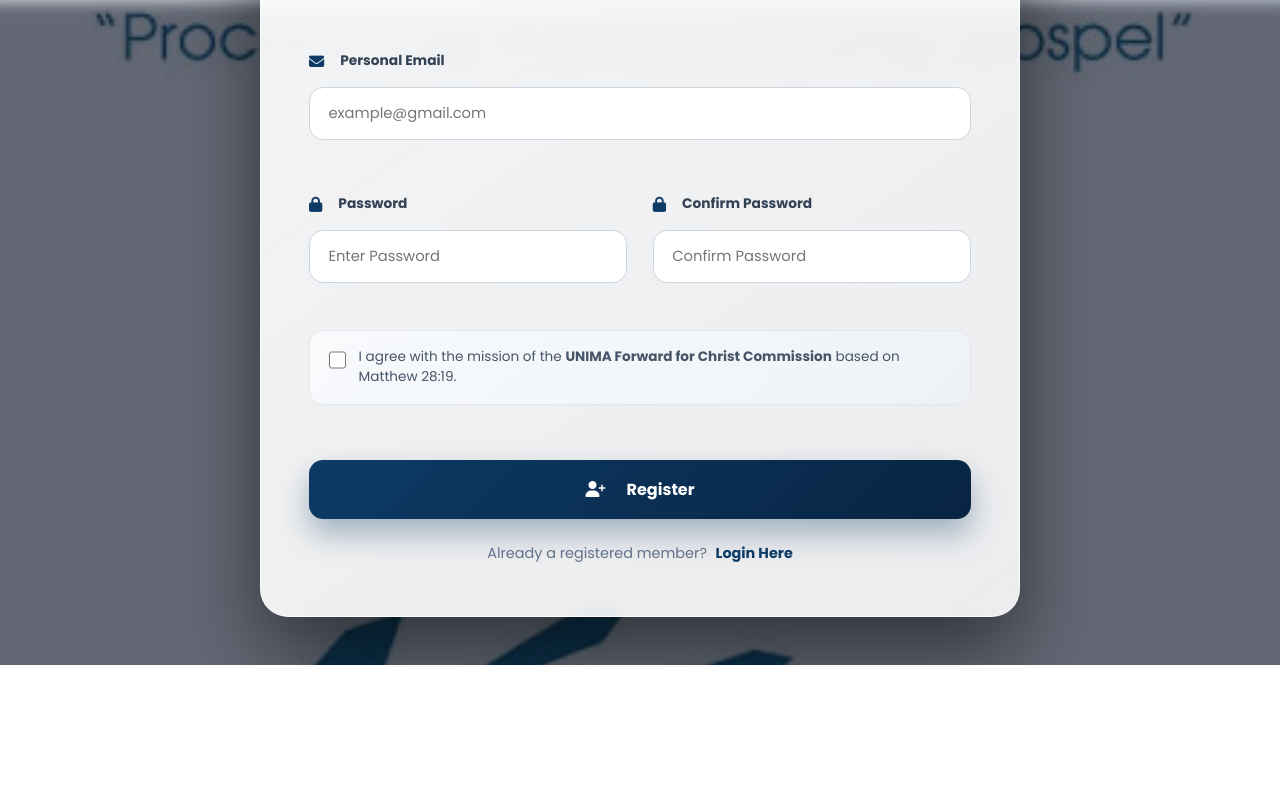
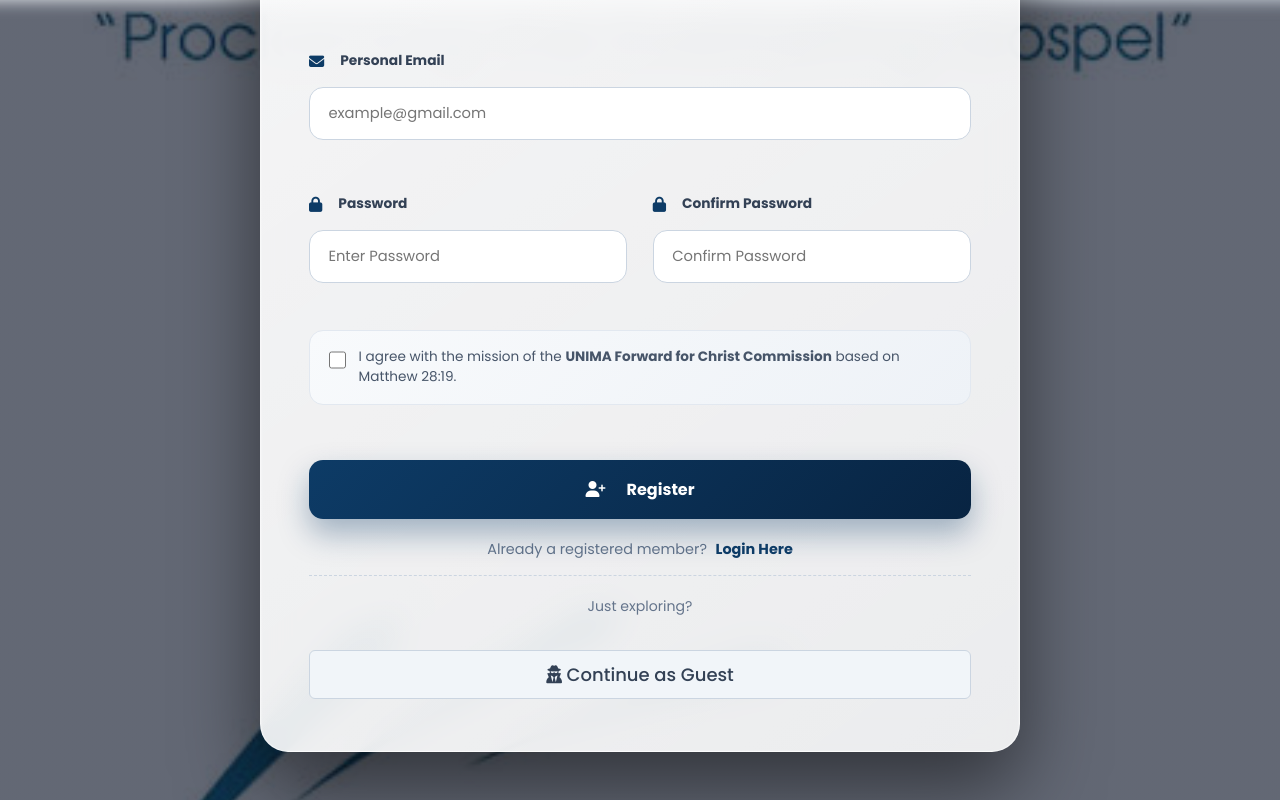
Before and after one commit to Edezio04/UNIMA-FCC-PORTAL, a website: page frontend/index.html in a window 1280 px wide. Shown: the part 859-1659 px from the top of the page. Before the commit the page ends 1524 px from the top, so only its background shows below. Drawn offline with Linux system fonts and the light colour scheme.

Commit message:
Add Continue as Guest feature on index page

```diff
--- a/frontend/index.html
+++ b/frontend/index.html
@@ -103,14 +103,34 @@
 
         </form>
 
-        <!-- Footer Navigation -->
-        <div class="login-link">
-            Already a registered member? <a href="login.html">Login Here</a>
+        <!-- Footer Navigation & Guest Access -->
+        <div class="login-link" style="margin-top: 15px; text-align: center;">
+            <p style="margin-bottom: 8px;">Already a registered member? <a href="login.html">Login Here</a></p>
+
+            <div class="guest-divider" style="margin: 15px 0; border-top: 1px dashed #cbd5e1;"></div>
+
+            <p style="font-size: 0.88rem; color: #64748b; margin-bottom: 8px;">Just exploring?</p>
+            <button id="guestBtn" type="button" class="btn-guest" style="width: 100%; padding: 10px; background: #f1f5f9; border: 1px solid #cbd5e1; border-radius: 6px; color: #334155; font-weight: 500; cursor: pointer; transition: all 0.2s ease;">
+                <i class="fa-solid fa-user-secret"></i> Continue as Guest
+            </button>
         </div>
 
     </div>
 
     <!-- Main JavaScript -->
     <script src="script.js"></script>
+
+    <!-- Guest Redirection Script -->
+    <script>
+        document.getElementById('guestBtn').addEventListener('click', function () {
+            // Store temporary guest identifiers in browser storage
+            localStorage.setItem('isGuest', 'true');
+            localStorage.setItem('userName', 'Guest User');
+            localStorage.setItem('userRole', 'Guest');
+
+            // Direct route straight to the dashboard
+            window.location.href = 'dashboard.html';
+        });
+    </script>
 </body>
 </html>
```
